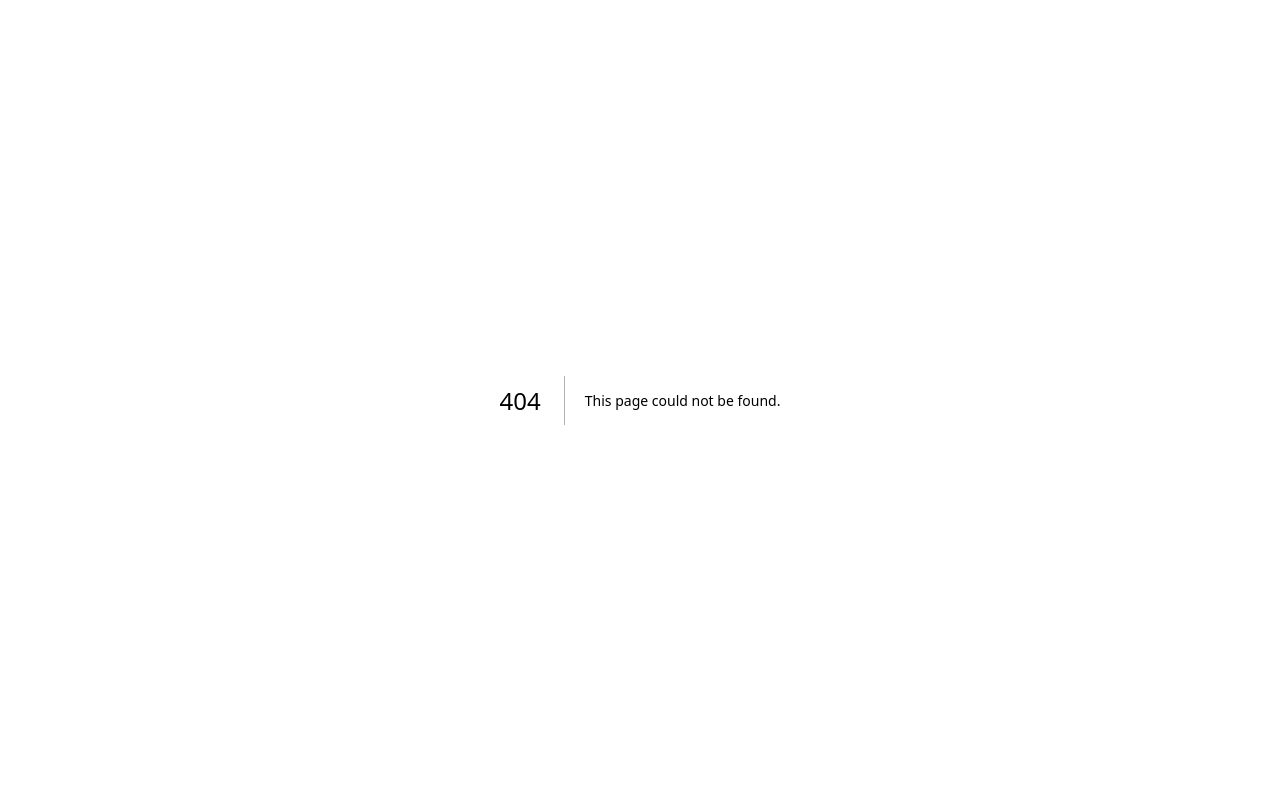
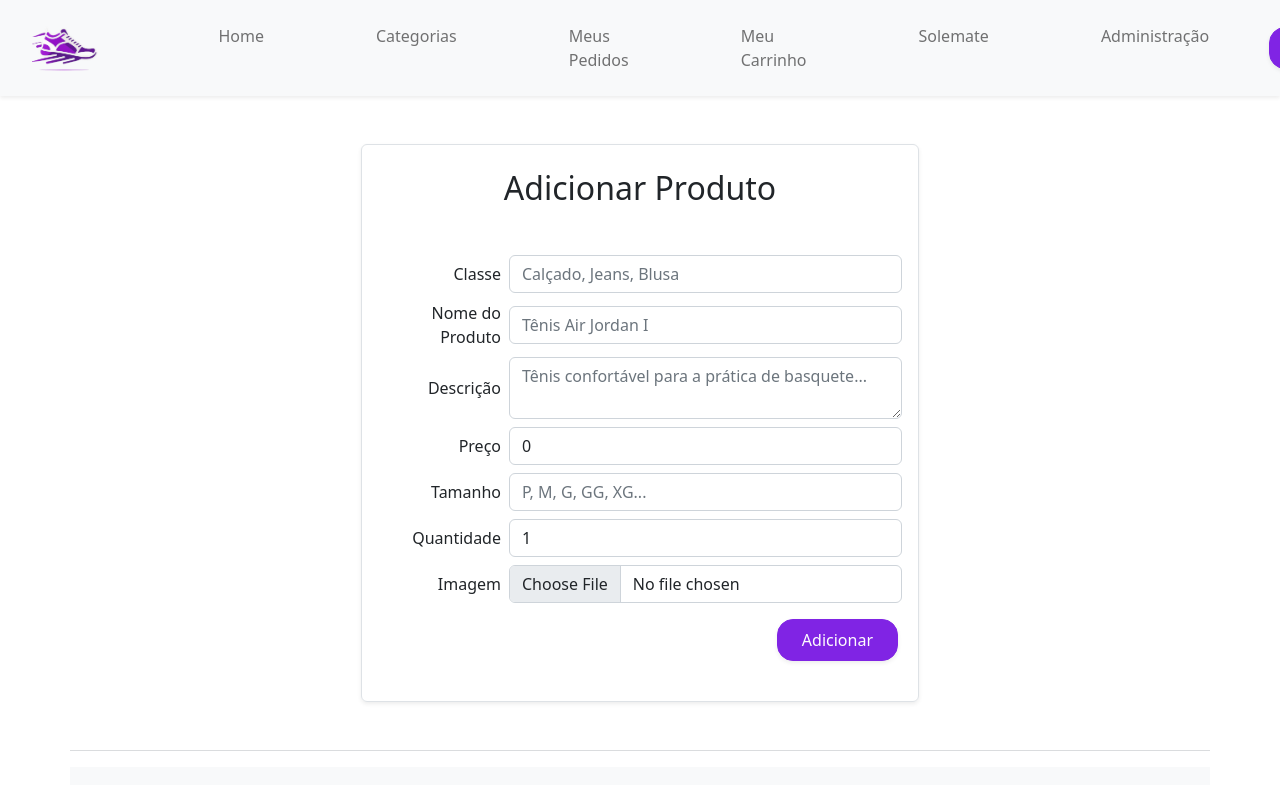
Before and after one commit to jdenari/frontend-solemate-store, a Next.js app: page /administracao/novosprodutos in a window 1280 px wide. Before the commit this address had no page. Shown: the top 785 px of the page. Built offline with nearby package versions, Linux system fonts and the light colour scheme.

Commit message:
form-add-product-added

```diff
--- a/package.json
+++ b/package.json
@@ -15,6 +15,7 @@
     "@types/node": "18.15.11",
     "@types/react": "18.0.31",
     "@types/react-dom": "18.0.11",
+    "axios": "^1.3.5",
     "bootstrap": "^5.2.3",
     "eslint": "8.37.0",
     "eslint-config-next": "13.2.4",
--- a/src/components/Header.tsx
+++ b/src/components/Header.tsx
@@ -28,6 +28,7 @@ const Header = () => {
                         <Nav.Link href="/cliente/meuspedidos" className='mx-5'>Meus Pedidos</Nav.Link>
                         <Nav.Link href="/cliente/meucarrinho" className='mx-5'>Meu Carrinho</Nav.Link>
                         <Nav.Link href="/cliente/solemate" className='mx-5'>Solemate</Nav.Link>
+                        <Nav.Link href="/administracao/novosprodutos" className='mx-5'>Administração</Nav.Link>
                     </Nav>
                     <div className='d-block'>
                         {authenticated ? (
--- a/src/components/MainButton.tsx
+++ b/src/components/MainButton.tsx
@@ -5,18 +5,24 @@ import styles from './MainButton.module.css';
 interface MainButtonProps {
     buttonText: string;
     imageUrl?: string;
-    href?: string; //
+    href?: string;
     onClick?: () => void;
+    onSubmit?: React.FormEventHandler<HTMLFormElement>;
 }
 
-const MainButton: React.FC<MainButtonProps> = ({ buttonText, imageUrl, href, onClick}) => {
+const MainButton: React.FC<MainButtonProps> = ({ buttonText, imageUrl, href, onClick, onSubmit }) => {
+    const handleClick = (e: React.MouseEvent<HTMLButtonElement>) => {
+        if (onSubmit) {onSubmit(e as unknown as React.FormEvent<HTMLFormElement>);}
+        if (onClick) {onClick();}
+    };
+
     return (
         <Button
             variant="outline-primary"
             className={`ms-auto ${styles.purpleButton} px-4 p-2 shadow-sm bg-body-tertiary rounded-4 d-flex justify-content-center align-items-center`}
             href={href}
             target="_self"
-            onClick={onClick}
+            onClick={handleClick} // Utiliza a nova função handleClick aqui
         >
             {imageUrl && <img src={imageUrl} alt="Button Icon" className="me-3" />}
             {buttonText}
@@ -25,4 +31,6 @@ const MainButton: React.FC<MainButtonProps> = ({ buttonText, imageUrl, href, onC
 };
 
 
+
+
 export default MainButton;
--- /dev/null
+++ b/src/components/administration/FormNewProduct.tsx
@@ -0,0 +1,161 @@
+import React, { useState } from 'react';
+import MainButton from '../MainButton';
+import { Form } from 'react-bootstrap';
+import axios from 'axios';
+
+interface IFormData {
+    productClass: string;
+    productName: string;
+    description: string;
+    price: number;
+    stock: {
+        size: string;
+        quantity: number;
+    };
+    image?: File;
+}
+
+
+const NovosProdutos: React.FC = () => {
+    const [formData, setFormData] = useState<IFormData>({
+        productClass: '',
+        productName: '',
+        description: '',
+        price: 0,
+        stock: {
+            size: '',
+            quantity: 1,
+        },
+});
+
+const handleChange = (e: React.ChangeEvent<HTMLInputElement>) => {
+    const { name, value } = e.target;
+    setFormData(prevState => ({
+        ...prevState,
+        [name]: value,
+    }));
+};
+
+const handleStockChange = (e: React.ChangeEvent<HTMLInputElement>) => {
+    const { name, value } = e.target;
+    setFormData(prevState => ({
+        ...prevState,
+        stock: {
+            ...prevState.stock,
+            [name]: value,
+        },
+    }));
+};
+
+const [selectedImage, setSelectedImage] = useState<File | undefined>(undefined);
+
+async function handleSubmit(e: React.FormEvent<HTMLFormElement>) {
+
+    e.preventDefault();
+
+    try {
+      const response = await axios.post('http://localhost:5000/api/product/add-product', formData);
+      console.log('Dados enviados para o servidor:', response.data);
+    } catch (error) {
+      console.error('Erro ao enviar os dados:', error);
+    }
+}
+
+
+    return (
+        <>
+            <Form onSubmit={handleSubmit} className="w-50 m-auto border shadow-sm my-5 px-3 py-4 mb-5 bg-body-tertiary rounded">
+                <h2 className="text-center mb-5">Adicionar Produto</h2>
+
+                    <Form.Group controlId="formClass" className='d-flex my-2 align-items-center'>
+                        <Form.Label className='col-3 text-end px-2 m-0'>Classe</Form.Label>
+                        <Form.Control
+                            type="text"
+                            name="productClass"
+                            value={formData.productClass}
+                            onChange={handleChange}
+                            placeholder="Calçado, Jeans, Blusa"
+                        />
+                    </Form.Group>
+                <Form.Group controlId="formProductName" className='d-flex my-2 align-items-center'>
+                    <Form.Label className='col-3 text-end px-2 m-0'>Nome do Produto</Form.Label>
+                    <Form.Control
+                        type="text"
+                        name="productName"
+                        value={formData.productName}
+                        onChange={handleChange}
+                        placeholder="Tênis Air Jordan I"
+                    />
+                </Form.Group>
+
+                <Form.Group controlId="formDescription" className='d-flex my-2 align-items-center'>
+                    <Form.Label className='col-3 text-end px-2  m-0'>Descrição</Form.Label>
+                    <Form.Control
+                        as="textarea"
+                        name="description"
+                        value={formData.description}
+                        onChange={handleChange}
+                        placeholder="Tênis confortável para a prática de basquete..."
+                    />
+                </Form.Group>
+
+                <Form.Group controlId="formPrice" className='d-flex my-2 align-items-center'>
+                    <Form.Label className='col-3 text-end px-2 m-0'>Preço</Form.Label>
+                    <Form.Control
+                        type="number"
+                        step="0.01"
+                        min="0"
+                        name="price"
+                        value={formData.price}
+                        onChange={handleChange}
+                        placeholder="Digite o preço"
+                    />
+                </Form.Group>
+
+                <Form.Group controlId="formStockSize" className='d-flex my-2 align-items-center'>
+                    <Form.Label className='col-3 text-end px-2 m-0'>Tamanho</Form.Label>
+                    <Form.Control
+                        type="text"
+                        name="size"
+                        value={formData.stock.size}
+                        onChange={handleStockChange}
+                        placeholder="P, M, G, GG, XG..."
+                />
+                </Form.Group>
+
+                <Form.Group controlId="formStockQuantity" className='d-flex my-2 align-items-center'>
+                    <Form.Label className='col-3 text-end px-2 m-0'>Quantidade</Form.Label>
+                    <Form.Control
+                        type="number"
+                        min="0"
+                        name="quantity"
+                        value={formData.stock.quantity}
+                        onChange={handleStockChange}
+                        placeholder="Digite a quantidade em estoque"
+                    />
+                </Form.Group>
+
+                <Form.Group controlId="formImage" className='d-flex my-2 align-items-center'>
+                    <Form.Label className='col-3 text-end px-2 m-0'>Imagem</Form.Label>
+                    <Form.Control
+                        type="file"
+                        name="image"
+                        onChange={(e: React.ChangeEvent<HTMLInputElement>) => {
+                            if (e.target.files && e.target.files.length > 0) {
+                                setSelectedImage(e.target.files[0]);
+                            }
+                        }}
+                        accept="image/*"
+                    />
+                </Form.Group>
+
+
+                <div className='d-flex flex-row-reverse my-3'>
+                    <MainButton buttonText="Adicionar" onSubmit={handleSubmit} />
+                </div>
+            </Form>
+        </>
+    );
+};
+
+export default NovosProdutos;
--- /dev/null
+++ b/src/pages/administracao/novosprodutos.tsx
@@ -0,0 +1,23 @@
+import React from 'react'
+import Header from '@/components/Header'
+import FormNewProduct from '@/components/administration/FormNewProduct'
+import Footer from '@/components/Footer'
+import { Provider } from 'react-redux'
+import store from '../../store/store'
+
+const novosprodutos: React.FC = () => {
+
+    return (
+        <Provider store={store}>
+            <div>
+                <Header />
+                    <div className='container'>
+                        <FormNewProduct />
+                    </div>
+                <Footer />
+            </div>
+        </Provider>
+    );
+};
+
+export default novosprodutos;
```
Also changed, not shown: src/components/administration/FormNewProduct.module.css (added), 1 other file (tests, documents, lock files or other folders).
